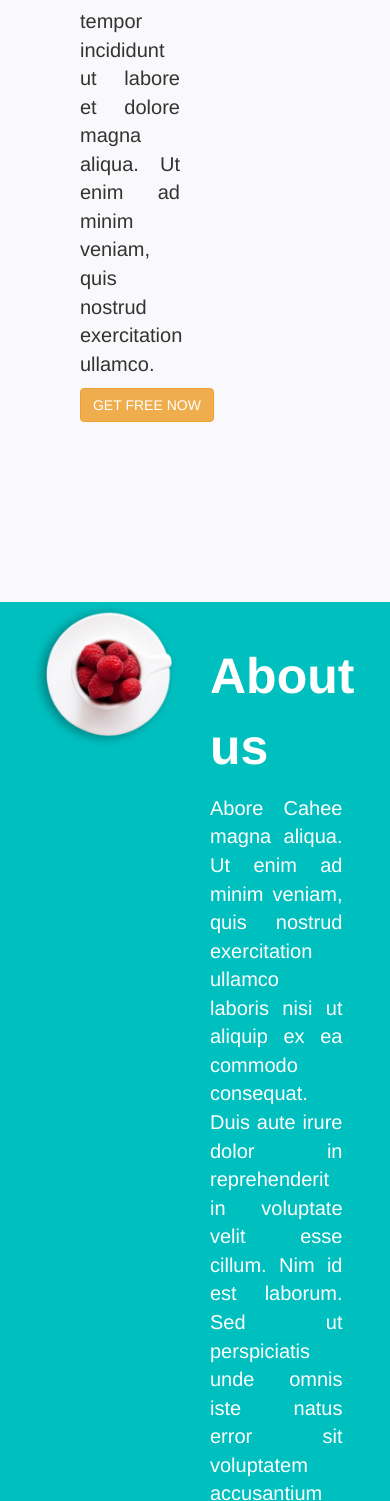
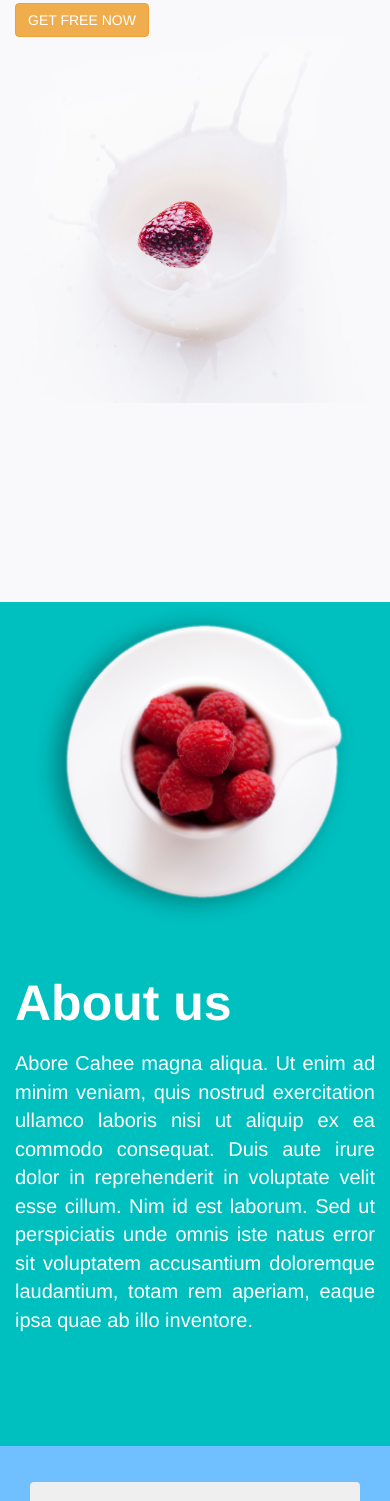
Before and after one commit to Rejmen/Rejmen.github.io, a plain HTML site: page Challenge2/index.html in a window 390 px wide. Shown: the part 399-1900 px from the top of the page. Drawn offline with nearby package versions, Linux system fonts and the light colour scheme.

Commit message:
Mobile test

```diff
--- a/Challenge2/index.html
+++ b/Challenge2/index.html
@@ -105,20 +105,20 @@
 
 <div class="container-fluid bg1" id="home">
     <div class="row">
-        <div class="col-xs-offset-2 col-xs-4 paragraph">
+        <div class="col-sm-offset-2 col-sm-4 paragraph">
             <p class="titleParagraph">Fresh life</p>
             <p class="textParagraph">Sed do eiusmod tempor incididunt ut labore et dolore magna aliqua. Ut enim ad minim veniam, quis nostrud exercitation ullamco.</p>
             <button type="button" class="btn btn-warning">GET FREE NOW</button>
 
         </div>
-        <div class="col-xs-6"><img src="img/header.png" class="img-responsive" alt="StrawberryMilk"></div>
+        <div class="col-sm-6"><img src="img/header.png" class="img-responsive" alt="StrawberryMilk"></div>
     </div>
 </div>
 
 <div class="container-fluid bg2" id="about">
-    <div class="col-xs-6"><img src="img/about.png" class="img-responsive" alt="AboutUs"></div>
+    <div class="col-sm-6"><img src="img/about.png" class="img-responsive" alt="AboutUs"></div>
         <div class="row">
-            <div class="col-xs-5 col-cs-offset-1 paragraph">
+            <div class="col-sm-5 col-sm-offset-1 paragraph">
                 <p class="titleParagraph">About us</p>
                 <p class="textParagraph">Abore Cahee magna aliqua. Ut enim ad minim veniam, quis nostrud exercitation ullamco laboris nisi ut aliquip ex ea commodo consequat. Duis aute irure dolor in reprehenderit in voluptate velit esse cillum.
                         Nim id est laborum. Sed ut perspiciatis unde omnis iste natus error sit voluptatem accusantium doloremque laudantium, totam rem aperiam, eaque ipsa quae ab illo inventore.</p>
@@ -128,7 +128,7 @@
 
 
 <div class="container-fluid bg3" id="services">
-    <div class="col-xs-offset-2 col-xs-4 paragraph"">
+    <div class="col-sm-offset-2 col-sm-4 paragraph"">
 
         <button type="button" class="btn btn-block shopButton">
         <span class="buttonText">Online shopping</span>
@@ -147,7 +147,7 @@
         <span class="glyphicon  glyphicon-ok" aria-hidden="true"></span></button>
 
     </div>
-        <div class="col-xs-6 servicesIMG text-center"><p class="servicesText titleParagraph" style="color: white;">Our services</p></div>
+        <div class="col-sm-6 servicesIMG text-center"><p class="servicesText titleParagraph" style="color: white;">Our services</p></div>
     </div>
 </div>
 
```
